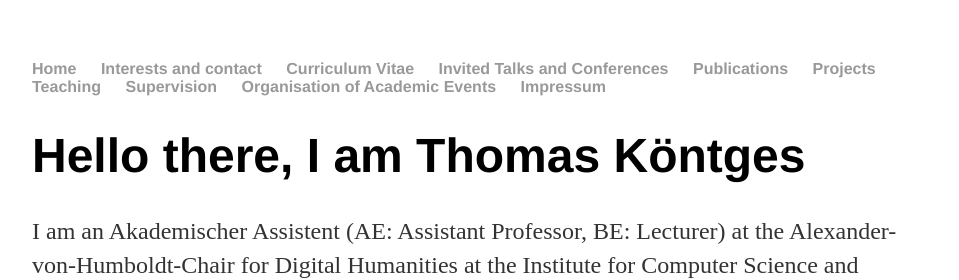
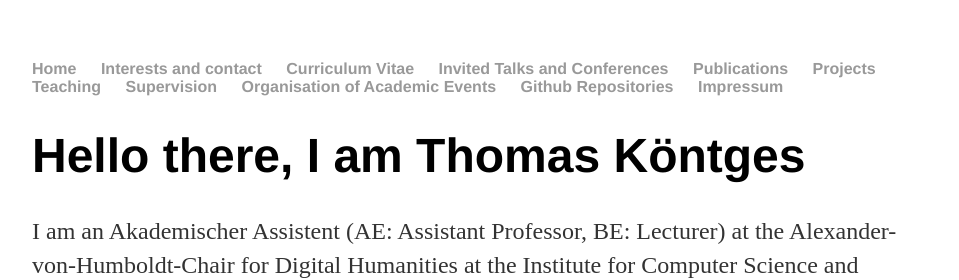
Before and after one commit to ThomasK81/thomask81.github.io, a Jekyll site: the page built from index.html, in a window 1280 px wide. Shown: the top 280 px of the page, without its empty margins (160-1119 px from the left). Built offline with Jekyll 4.4.1, drawn with Linux system fonts in a browser that asks for light colours.

Commit message:
Update default.html

```diff
--- a/_layouts/default.html
+++ b/_layouts/default.html
@@ -17,7 +17,8 @@
 	        		<li><a href="/teaching">Teaching</a></li>
 	        		<li><a href="/supervision">Supervision</a></li>
 	        		<li><a href="/events">Organisation of Academic Events</a></li>
-	        		<li><a href="/impressum0">Impressum</a></li>
+	        		<li><a href="/repositories">Github Repositories</a></li>
+	        		<li><a href="/impressum">Impressum</a></li>
 	        		</ul>
 			</nav>
 			<div class="container">
```
